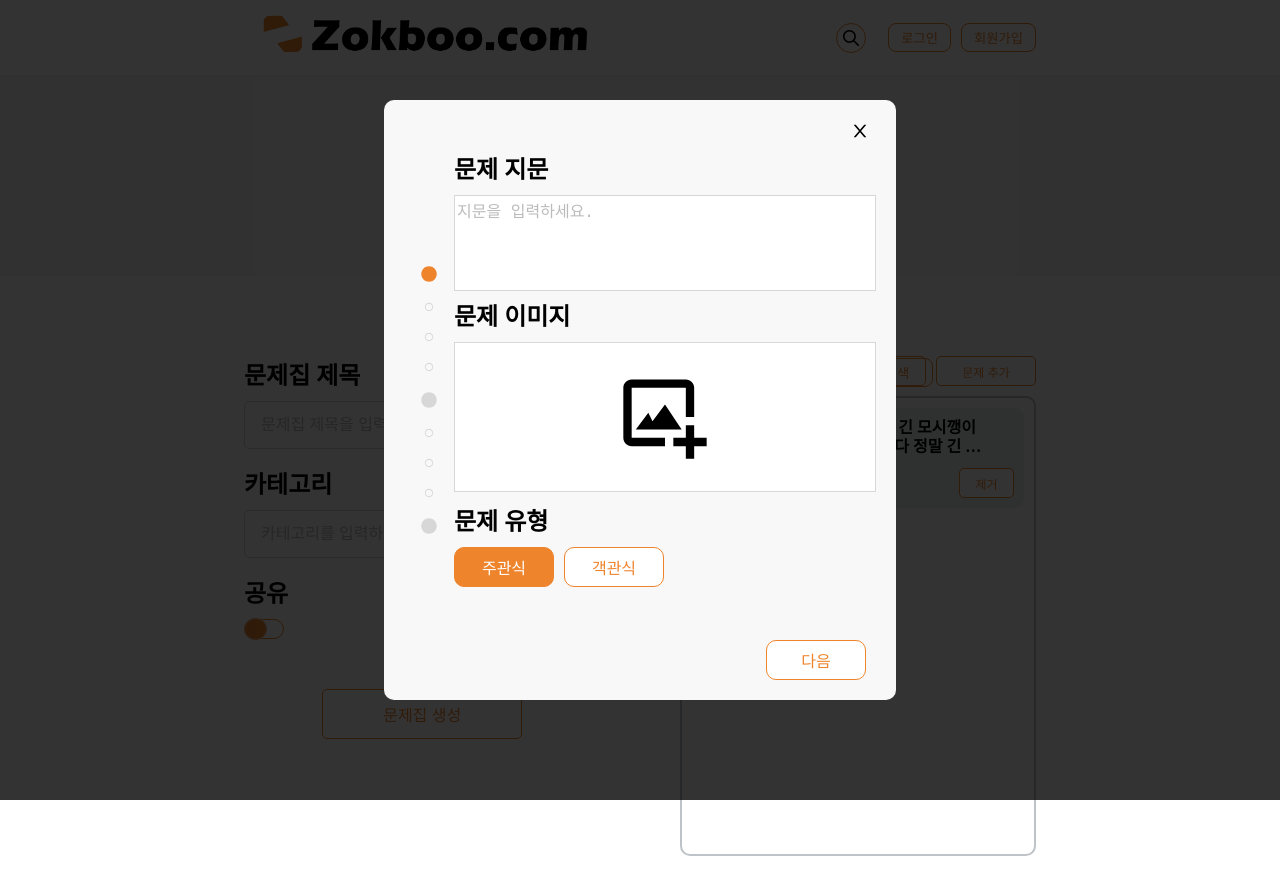
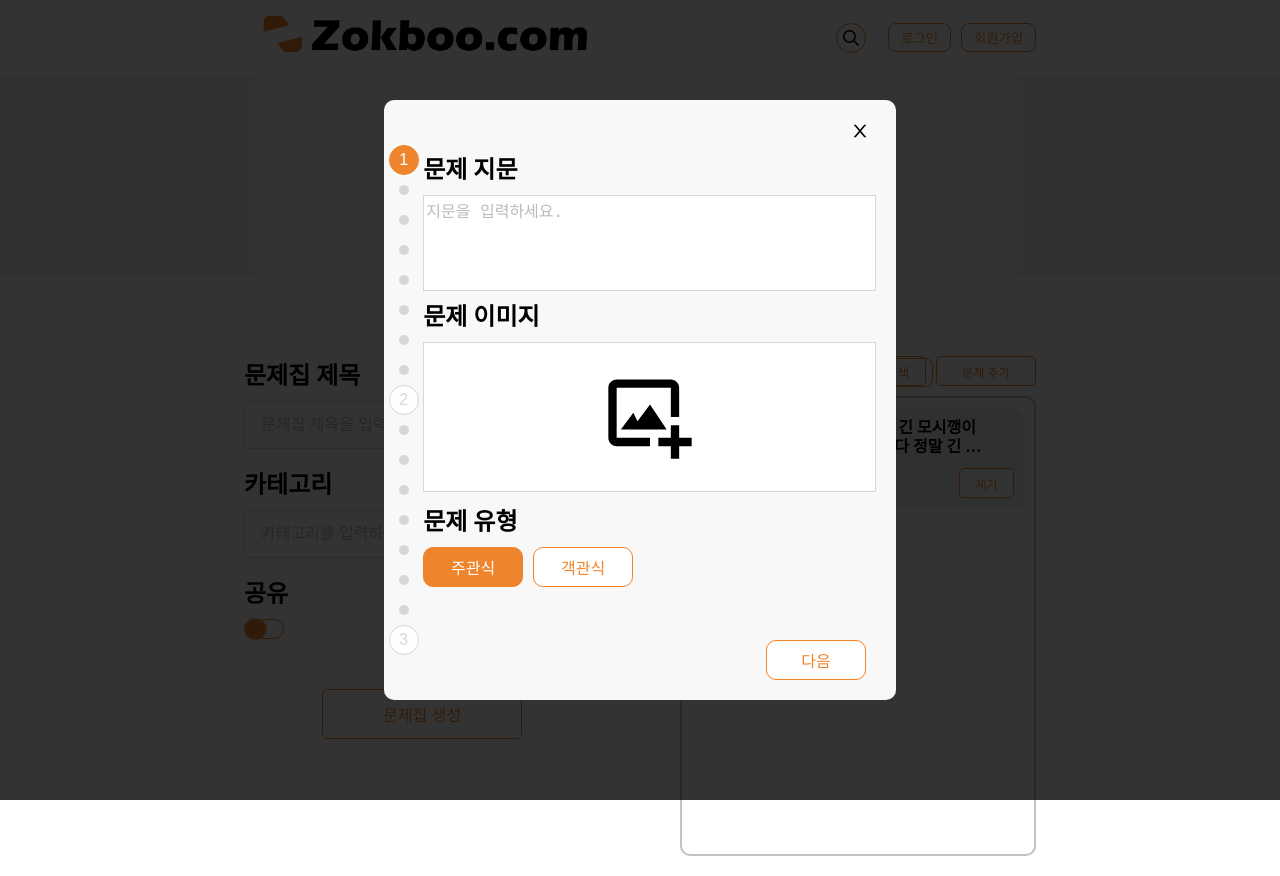
Before and after one commit to boostcampwm-2022/web07-zokboo.com, a React (Create React App) app in the folder client/: page /problemCreate in a window 1280 px wide. Both pictures are taken after a click on the button "문제 추가". Built offline with nearby package versions, Linux system fonts and the light colour scheme.

Commit message:
refactor:stepBar style

```diff
--- a/client/src/components/modal/Style.tsx
+++ b/client/src/components/modal/Style.tsx
@@ -23,7 +23,7 @@ export const ModalInner = styled.div`
   width: 40%;
   height: 600px;
 
-  padding: 20px;
+  padding: 20px 0;
 
   border-radius: 10px;
   background-color: ${colors.offWhite};
--- a/client/src/components/modal/create/Style.tsx
+++ b/client/src/components/modal/create/Style.tsx
@@ -6,10 +6,11 @@ export const Container = styled.div`
   display: flex;
 
   height: 100%;
+  padding: 0 20px 0 0;
 `;
 
 export const StepContainer = styled.div`
-  width: calc(100% - 50px);
+  width: calc(100% - 30px);
 
   display: flex;
   flex-direction: column;
@@ -125,7 +126,7 @@ export const StepBar = styled.div`
   align-items: center;
   justify-content: center;
 
-  width: 50px;
+  width: 40px;
   height: 100%;
 `;
 
@@ -134,6 +135,19 @@ export const StepBarItem = styled.div<{ isActive: boolean }>`
   flex-direction: column;
   align-items: center;
   justify-content: center;
+  ${Button} {
+    ${(props) =>
+      props.isActive
+        ? `
+    color: ${colors.white};
+    border: 1px solid ${colors.primary};
+    background-color: ${colors.primary};
+  `
+        : `
+    color:${colors.line};
+    border: 1px solid ${colors.line};
+  `};
+  }
 
   svg {
     transition: all 0.5s;
@@ -143,6 +157,17 @@ export const StepBarItem = styled.div<{ isActive: boolean }>`
     :last-child {
       cursor: pointer;
     }
+  }
+`;
+
+export const StepBarButton = styled(Button)`
+  width: 30px;
+  height: 30px;
+
+  border-radius: 50%;
+
+  :hover {
+    color: ${colors.white};
   }
 `;
 
--- a/client/src/components/modal/create/index.tsx
+++ b/client/src/components/modal/create/index.tsx
@@ -1,7 +1,7 @@
 import { useState } from 'react';
-import { BsCheckLg } from 'react-icons/bs';
-import { BiCircle, BiImageAdd } from 'react-icons/bi';
-import { FaCircle } from 'react-icons/fa';
+import { BsCheckLg , BsCircleFill } from 'react-icons/bs';
+import { BiImageAdd } from 'react-icons/bi';
+
 import { MdArrowDropDown } from 'react-icons/md';
 import useToggle from '../../../hooks/useToggle';
 import { Input, SubTitle, TextArea } from '../../../styles/common';
@@ -25,6 +25,7 @@ import {
   DropDownContainer,
   DropDownSelector,
   DropDownIcon,
+  StepBarButton,
 } from './Style';
 import DropDown from '../../common/dropdown/Dropdown';
 
@@ -46,19 +47,27 @@ const CreateProblemModal = () => {
     <Container>
       <StepBar>
         <StepBarItem isActive={currentStep >= 1}>
-          <FaCircle onClick={() => setCurrentStep(1)} />
+          <StepBarButton onClick={() => setCurrentStep(1)}>1</StepBarButton>
         </StepBarItem>
         <StepBarItem isActive={currentStep >= 2}>
-          <BiCircle size={10} />
-          <BiCircle size={10} />
-          <BiCircle size={10} />
-          <FaCircle onClick={() => setCurrentStep(2)} />
+          <BsCircleFill size={10} />
+          <BsCircleFill size={10} />
+          <BsCircleFill size={10} />
+          <BsCircleFill size={10} />
+          <BsCircleFill size={10} />
+          <BsCircleFill size={10} />
+          <BsCircleFill size={10} />
+          <StepBarButton onClick={() => setCurrentStep(2)}>2</StepBarButton>
         </StepBarItem>
         <StepBarItem isActive={currentStep >= 3}>
-          <BiCircle size={10} />
-          <BiCircle size={10} />
-          <BiCircle size={10} />
-          <FaCircle onClick={() => setCurrentStep(3)} />
+          <BsCircleFill size={10} />
+          <BsCircleFill size={10} />
+          <BsCircleFill size={10} />
+          <BsCircleFill size={10} />
+          <BsCircleFill size={10} />
+          <BsCircleFill size={10} />
+          <BsCircleFill size={10} />
+          <StepBarButton onClick={() => setCurrentStep(3)}>3</StepBarButton>
         </StepBarItem>
       </StepBar>
       <StepContainer>
```
